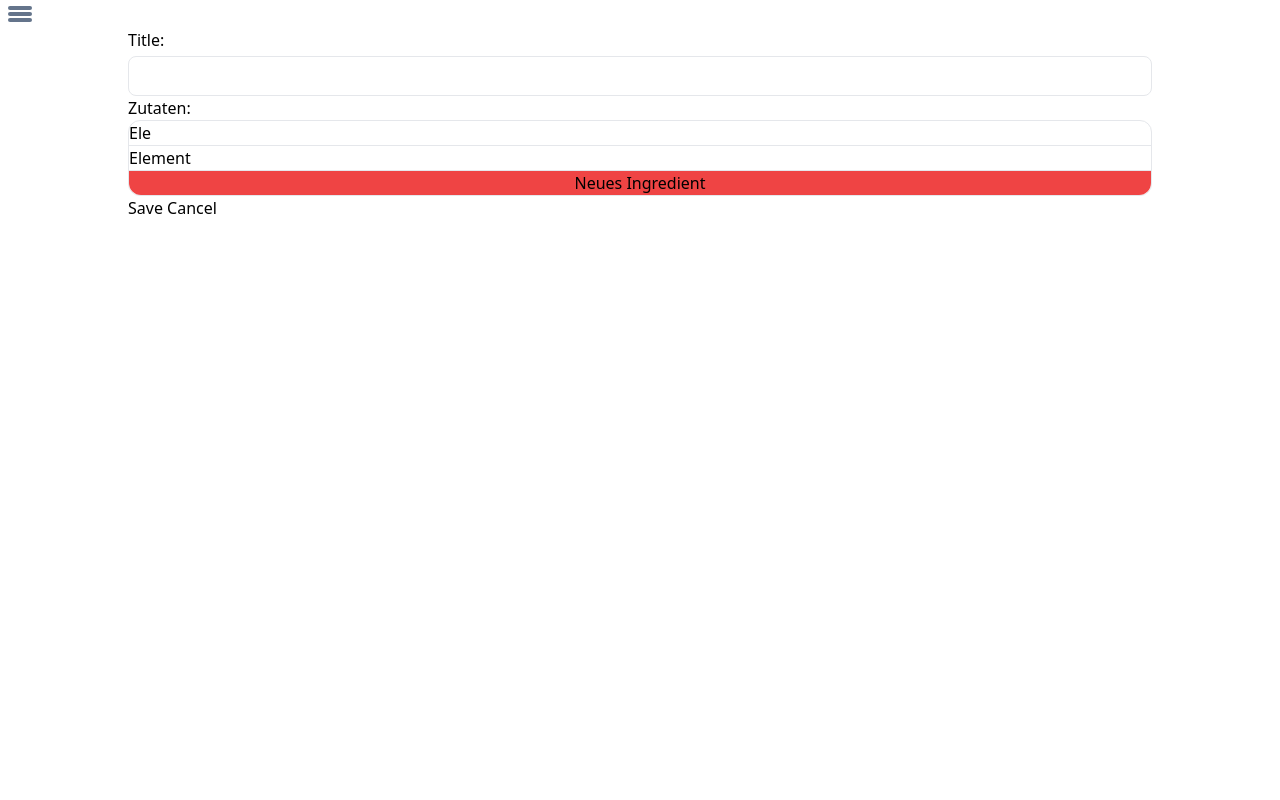
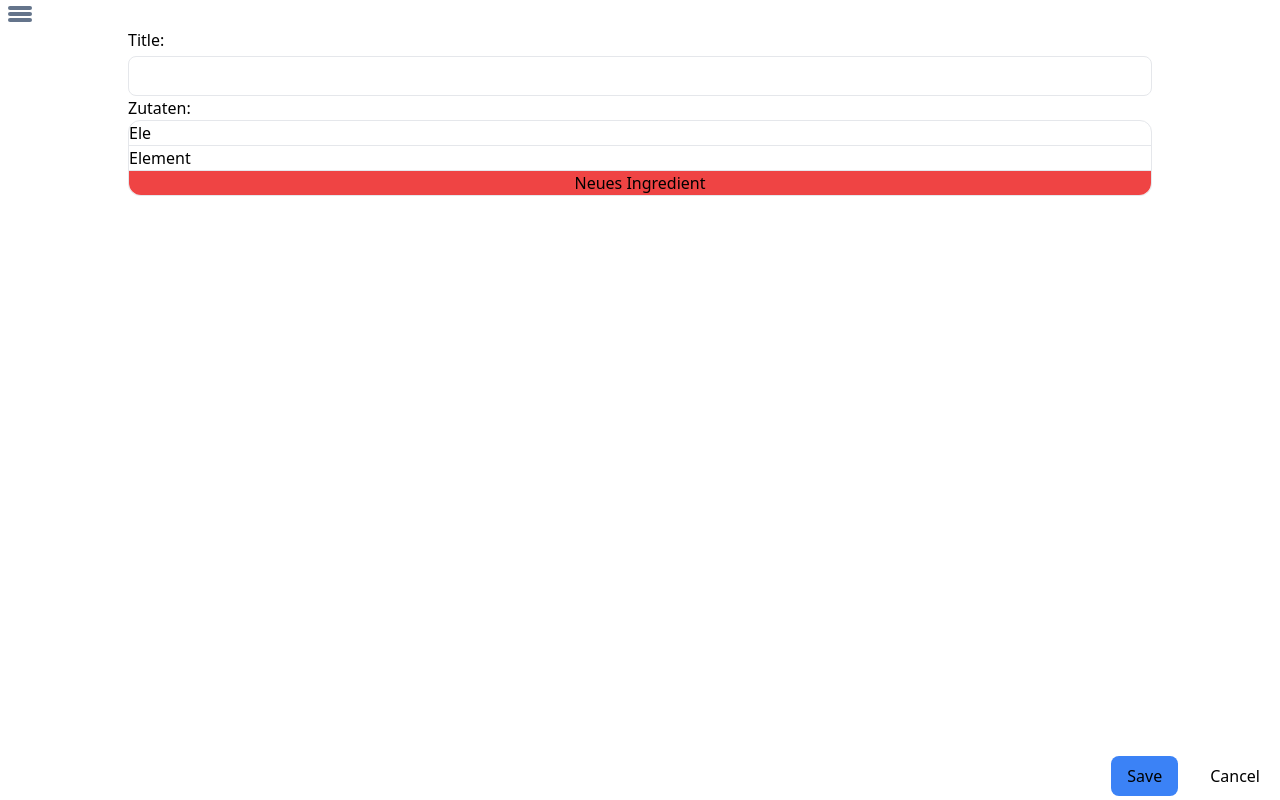
Before and after one commit to JolloDede/MealPlaning, a SvelteKit app: page /home/dashboard/menu/new in a window 1280 px wide. Built offline with nearby package versions, Linux system fonts and the light colour scheme.

Commit message:
back menu form

```diff
--- a/src/routes/home/dashboard/menu/new/+page.svelte
+++ b/src/routes/home/dashboard/menu/new/+page.svelte
@@ -6,10 +6,10 @@
 		ingredients.push('ing');
 	}
 
-    function handleSaveClick() {
-        // TODO: Save
-        // TODO: go back to the menu overview
-    }
+	function handleSaveClick() {
+		// TODO: Save
+		// TODO: go back to the menu overview
+	}
 </script>
 
 {#snippet ele(name: string)}
@@ -41,10 +41,14 @@
 				</div>
 			</div>
 
-            <div>
-                <button onclick={handleSaveClick}>Save</button>
-                <button>Cancel</button>
-            </div>
+			<div class="absolute bottom-0 left-0 w-full">
+				<div class="sticky">
+					<div class="flex justify-end space-x-4 p-1">
+						<button class="rounded-lg bg-blue-500 py-2 px-4 hover:outline" onclick={handleSaveClick}>Save</button>
+						<button class="rounded-lg py-2 px-4 hover:outline">Cancel</button>
+					</div>
+				</div>
+			</div>
 		</form>
 	</div>
 </div>
```
